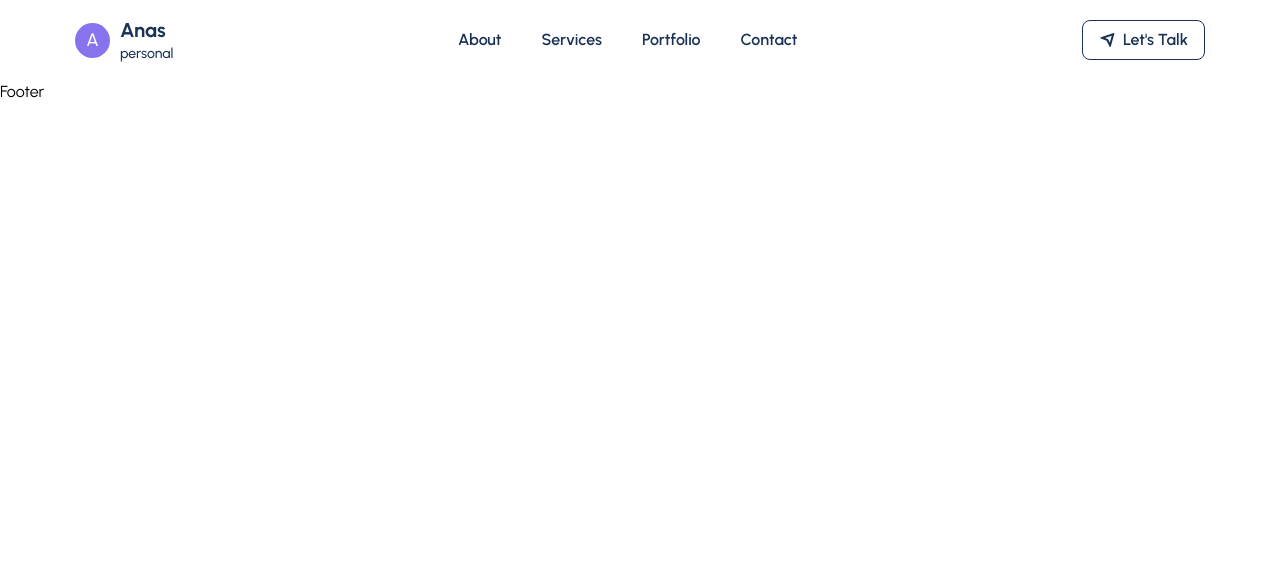
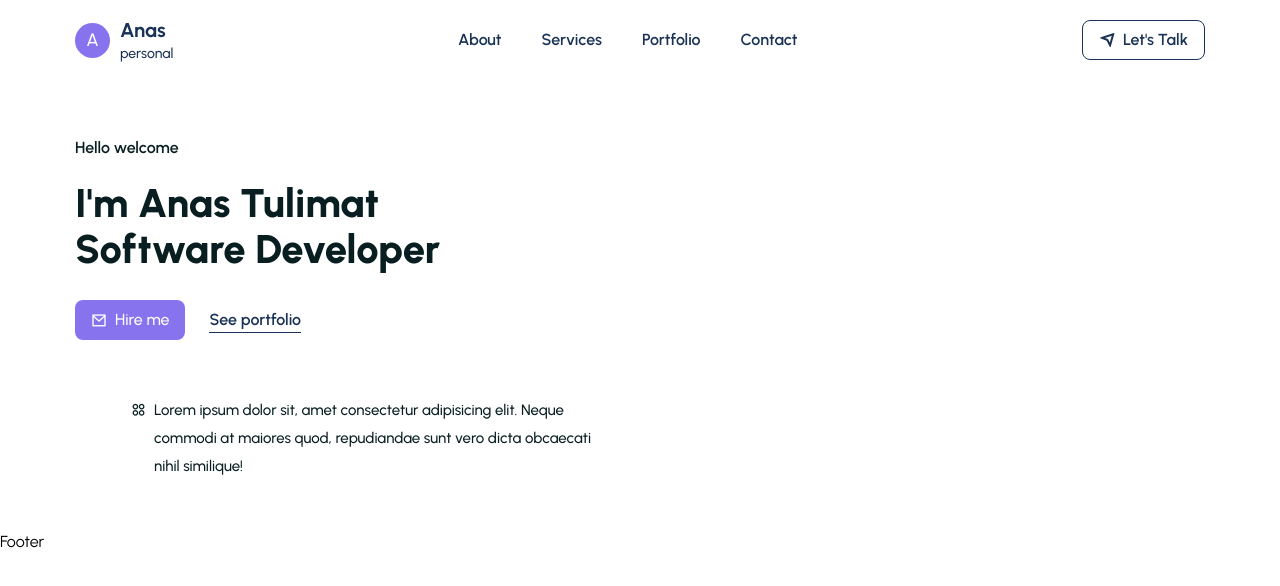
Before and after one commit to Anastulimat/react-tailwind-portfolio, a React (Create React App) app: page / in a window 1280 px wide. Shown: the top 586 px of the page. Built offline with nearby package versions, Linux system fonts and the light colour scheme.

Commit message:
feat[WIP]: start woking on hero secion

```diff
--- a/src/App.js
+++ b/src/App.js
@@ -4,6 +4,7 @@
 
 import Header from "./components/Header/Header";
 import Footer from "./components/Footer/Footer";
+import Hero from "./components/UI/Hero";
 
 function App() {
     useEffect(() => {
@@ -13,6 +14,7 @@
     return (
         <>
             <Header />
+            <Hero />
             <Footer />
         </>
     );
--- /dev/null
+++ b/src/components/UI/Hero.jsx
@@ -0,0 +1,65 @@
+import React from "react";
+import CountUp from "react-countup";
+import heroImg from "../../assets/images/hero.svg";
+
+const Hero = () => {
+    return (
+        <section className="pt-0" id="about">
+            <div className="container pt-14">
+                <div className="md:flex items-center justify-between sm:flex-col md:flex-row">
+                    {/*========= HERO LEFT CONTENT START =========*/}
+                    <div className="w-full md:basis-1/2">
+                        <h5
+                            data-aos="fade-right"
+                            data-aos-duration="1500"
+                            className="text-headingColor font-[600] text-[16px]"
+                        >
+                            Hello welcome
+                        </h5>
+                        <h1
+                            data-aos="fade-up"
+                            data-aos-duration="1500"
+                            className="text-headingColor font-[800] text-[1.8rem] sm:text-[40px] leading-[35px] sm:leading-[46px] mt-5"
+                        >
+                            I'm Anas Tulimat <br /> Software Developer
+                        </h1>
+
+                        <div
+                            data-aos="fade-up"
+                            data-aos-duration="1800"
+                            data-aos-delay="200"
+                            className="flex items-center gap-6 mt-7"
+                        >
+                            <a href="#contact">
+                                <button className="bg-primaryColor text-white font-[500] flex items-center gap-2 hover:bg-smallTextColor ease-in duration-300 py-2 px-4 rounded-[8px]">
+                                    <i className="ri-mail-line"></i> Hire me
+                                </button>
+                            </a>
+
+                            <a href="#portfolio">
+                                <button className="text-smallTextColor font-[600] text-[16px] border-b border-solid border-smallTextColor">
+                                    See portfolio
+                                </button>
+                            </a>
+                        </div>
+                        <p
+                            data-aos="fade-left"
+                            data-aos-duration="1800"
+                            className="flex gap-2 text-headingColor mt-14 font-[500] text-[15px] leading-7 sm:pl-14 sm:pr-10"
+                        >
+                            <span>
+                                <i className="ri-apps-2-line"></i>
+                            </span>
+                            Lorem ipsum dolor sit, amet consectetur adipisicing
+                            elit. Neque commodi at maiores quod, repudiandae
+                            sunt vero dicta obcaecati nihil similique!
+                        </p>
+                    </div>
+                    {/*========= HERO LEFT CONTENT END =========*/}
+                </div>
+            </div>
+        </section>
+    );
+};
+
+export default Hero;
```
